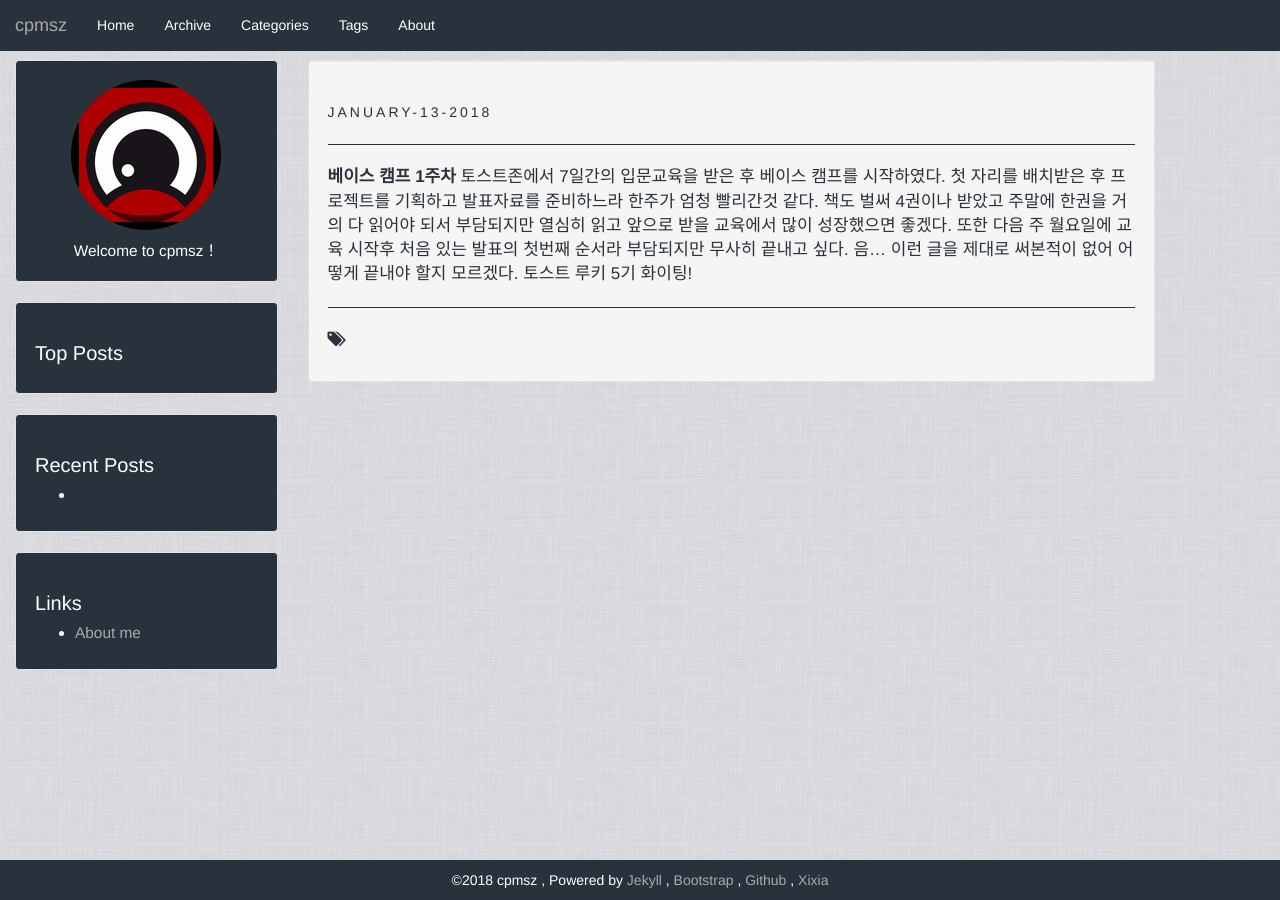
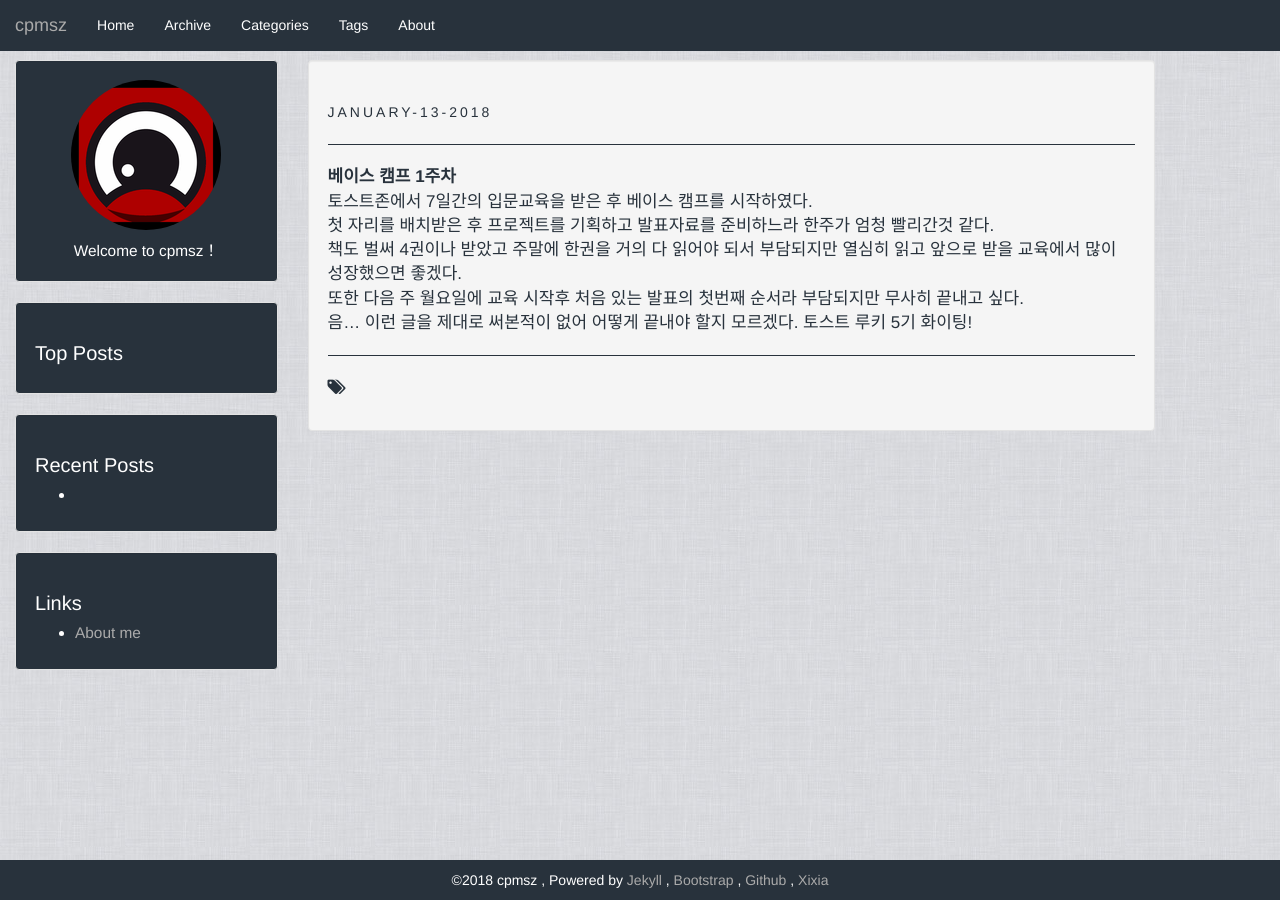
Before and after one commit to cpmsz/cpmsz.github.io, a Jekyll site: the page built from _posts/2018-01-13-NHN_Ent_입사.markdown, in a window 1280 px wide. Built offline with Jekyll 4.4.1, drawn with Linux system fonts in a browser that asks for light colours; our own code applies the rules of GitHub Pages for plain Markdown files.

Commit message:
+Edit post content

```diff
--- a/_posts/2018-01-13-NHN_Ent_입사.markdown
+++ b/_posts/2018-01-13-NHN_Ent_입사.markdown
@@ -1,15 +1,20 @@
 ---
 layout: post
 title:  "NHN Entertainment 1주차"
-categories: "NHN_Entertainment"
-tags: "NHN_Entertainment", "토스트루키 5기"
+categories: NHN_Entertainment
+tags: - NHN_Entertainment - 토스트루키 5기
 author: cpmsz
 description:
 ---
 
 **베이스 캠프 1주차**
+<br>
 토스트존에서 7일간의 입문교육을 받은 후 베이스 캠프를 시작하였다.
+<br>
 첫 자리를 배치받은 후 프로젝트를 기획하고 발표자료를 준비하느라 한주가 엄청 빨리간것 같다.
+<br>
 책도 벌써 4권이나 받았고 주말에 한권을 거의 다 읽어야 되서 부담되지만 열심히 읽고 앞으로 받을 교육에서 많이 성장했으면 좋겠다.
+<br>
 또한 다음 주 월요일에 교육 시작후 처음 있는 발표의 첫번째 순서라 부담되지만 무사히 끝내고 싶다.
+<br>
 음... 이런 글을 제대로 써본적이 없어 어떻게 끝내야 할지 모르겠다. 토스트 루키 5기 화이팅!
```
